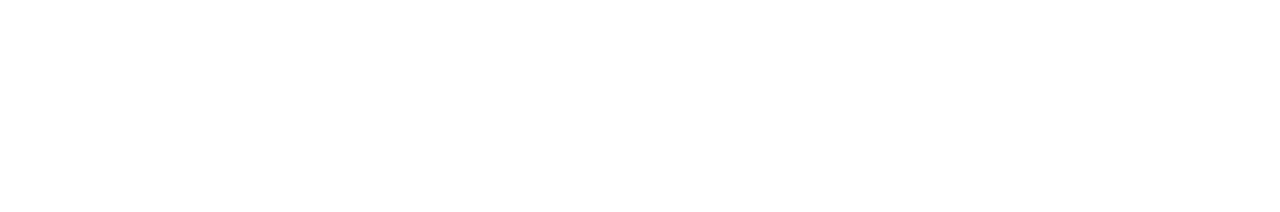
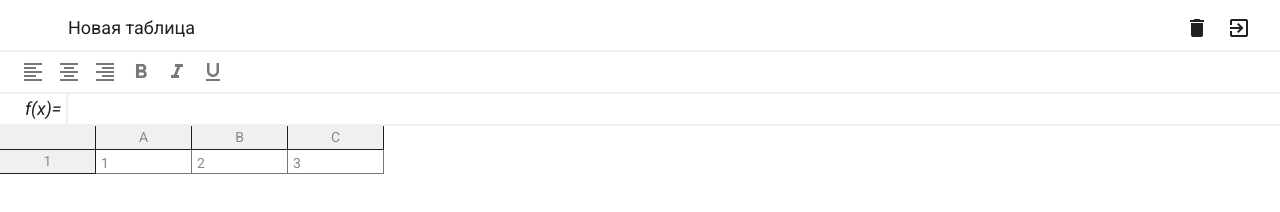
Before and after one commit to siga44/spa-excel, a website built with webpack: page src/index.html in a window 1280 px wide. Built offline with nearby package versions, Linux system fonts and the light colour scheme.

Commit message:
Added some structure and logic

```diff
--- a/package.json
+++ b/package.json
@@ -27,6 +27,7 @@
   "browserslist": "> 0.25%, not dead",
   "devDependencies": {
     "@babel/core": "^7.9.6",
+    "@babel/plugin-proposal-class-properties": "^7.8.3",
     "@babel/preset-env": "^7.9.6",
     "babel-eslint": "^10.1.0",
     "babel-loader": "^8.1.0",
--- /dev/null
+++ b/src/components/excel/Excel.js
@@ -0,0 +1,31 @@
+import { $ } from "@core/dom"
+
+export class Excel {
+  // getting transfered selector and params from index.js
+  constructor(selector, options) {
+    this.$el = document.querySelector(selector) // id="app" - main wrapper selector
+    this.components = options.components || [] // [Header, Toolbar, Formula, Table]
+  }
+
+  getRoot() {
+    // transfering params to $ to create tag <div></div> with class="excel"
+    const $root = $.create('div', 'excel')
+    // Handling each of getted component with $.create
+    // Then creating an instance of Component class with returned from dom.js element
+    // Then adding a HTML with .toHTML method which specif for each class
+    // Then appending each component to $root element
+    this.components.forEach((Component) => {
+      const $el = $.create('div', Component.className)
+      const component = new Component($el)
+      $el.innerHTML = component.toHTML()
+      $root.append($el)
+    })
+    // After getting all components returning ready $root element
+    return $root
+  }
+
+  render() {
+    // Getting $root element to append it to main #app
+    this.$el.append(this.getRoot())
+  }
+}
--- /dev/null
+++ b/src/components/formula/Formula.js
@@ -0,0 +1,14 @@
+import {ExcelComponent} from '@core/ExcelComponent'
+
+export class Formula extends ExcelComponent {
+  static className = 'excel__formula'
+  toHTML() {
+    return `
+    <div class="excel__formula-logo">f(x)=</div>
+    <div
+      class="excel__formula-input"
+      contenteditable
+      spellcheck="false"></div>
+    `
+  }
+}
--- /dev/null
+++ b/src/components/header/Header.js
@@ -0,0 +1,18 @@
+import {ExcelComponent} from '@core/ExcelComponent'
+
+export class Header extends ExcelComponent {
+  static className = 'excel__header'
+  toHTML() {
+    return `
+    <input class="excel__header-input" value="Новая таблица"/>
+    <div class="excel__header-btns">
+      <div class="button">
+        <i class="material-icons">delete</i>
+      </div>
+      <div class="button">
+        <i class="material-icons">exit_to_app</i>
+      </div>
+    </div>
+    `
+  }
+}
--- /dev/null
+++ b/src/components/table/Table.js
@@ -0,0 +1,25 @@
+import {ExcelComponent} from '@core/ExcelComponent'
+
+export class Table extends ExcelComponent {
+  static className = 'excel__table'
+  toHTML() {
+    return `
+    <div class="row">
+    <div class="row__info"></div>
+    <div class="row__data">
+      <div class="column">A</div>
+      <div class="column">B</div>
+      <div class="column">C</div>
+    </div>
+    </div>
+    <div class="row">
+      <div class="row__info">1</div>
+      <div class="row__data">
+        <div class="cell" contenteditable>1</div>
+        <div class="cell" contenteditable>2</div>
+        <div class="cell" contenteditable>3</div>
+      </div>
+    </div>
+    `
+  }
+}
--- /dev/null
+++ b/src/components/toolbar/Toolbar.js
@@ -0,0 +1,27 @@
+import {ExcelComponent} from '@core/ExcelComponent'
+
+export class Toolbar extends ExcelComponent {
+  static className = 'excel__toolbar'
+  toHTML() {
+    return `
+    <div class="button">
+      <i class="material-icons">format_align_left</i>
+    </div>
+    <div class="button">
+      <i class="material-icons">format_align_center</i>
+    </div>
+    <div class="button">
+      <i class="material-icons">format_align_right</i>
+    </div>
+    <div class="button">
+      <i class="material-icons">format_bold</i>
+    </div>
+    <div class="button">
+      <i class="material-icons">format_italic</i>
+    </div>
+    <div class="button">
+      <i class="material-icons">format_underlined</i>
+    </div>
+    `
+  }
+}
--- /dev/null
+++ b/src/core/DomListener.js
@@ -0,0 +1,9 @@
+export class DomListener {
+  constructor($root) {
+    if (!$root) {
+      throw new Error('No root provided for DomListener')
+    } else {
+      this.$root = $root
+    }
+  }
+}
--- /dev/null
+++ b/src/core/ExcelComponent.js
@@ -0,0 +1,8 @@
+import { DomListener } from "@core/DomListener";
+
+export class ExcelComponent extends DomListener {
+  // Returns component template
+  toHTML() {
+    return ''
+  }
+}
--- /dev/null
+++ b/src/core/dom.js
@@ -0,0 +1,15 @@
+class Dom {}
+
+export function $() {
+  return new Dom()
+}
+
+// Creating a "create" method for Class "$"
+$.create = (tagName, classes = '') => {
+  const el = document.createElement(tagName)
+  if (classes) {
+    // Getting a class name (f.e. class="excel__table") and adding it into classList of an element
+    el.classList.add(classes)
+  }
+  return el
+}
--- a/src/index.js
+++ b/src/index.js
@@ -1,2 +1,14 @@
-import "@/scss/index.scss";
-console.log("Working");
+import {Excel} from '@/components/excel/Excel'
+import {Header} from "@/components/header/Header"
+import {Toolbar} from "@/components/toolbar/Toolbar"
+import {Formula} from "@/components/formula/Formula"
+import {Table} from "@/components/table/Table"
+import './scss/index.scss'
+
+// Creating new instance of an Excel class
+// to transfer imported [Header, Toolbar, Formula, Table] params into Excel
+const excel = new Excel('#app', {
+  components: [Header, Toolbar, Formula, Table]
+})
+
+excel.render()
--- a/src/scss/formula.scss
+++ b/src/scss/formula.scss
@@ -22,6 +22,7 @@
       padding-right: 5px;
     }
     &-input {
+      color: $black;
       padding: 0.4rem;
       font-size: 1.6rem;
       line-height: 1.6rem;
--- a/webpack.config.js
+++ b/webpack.config.js
@@ -15,6 +15,7 @@ const jsLoaders = () => {
       loader: "babel-loader",
       options: {
         presets: ["@babel/preset-env"],
+        plugins: ["@babel/plugin-proposal-class-properties"]
       },
     },
   ];
@@ -38,10 +39,7 @@ module.exports = {
     extensions: [".js"],
     alias: {
       "@": path.resolve(__dirname, "src"),
-      "@core": path.resolve(
-        __dirname,
-        "src/corenpm install sass-loader sass webpack --save-dev"
-      ),
+      '@core': path.resolve(__dirname, 'src/core')
     },
   },
   devtool: isDev ? "source-map" : false,
```
Also changed, not shown: src/module.js (deleted, +0 -7 lines), 2 other files.
